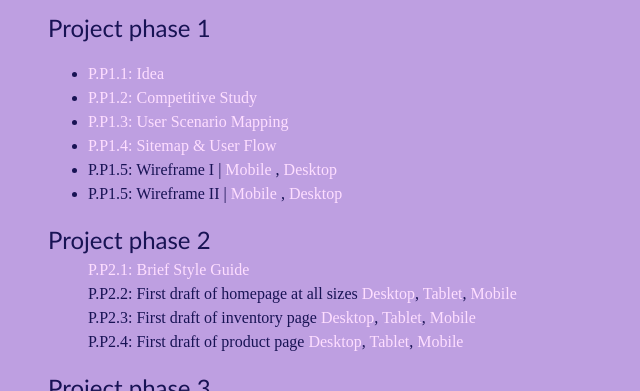
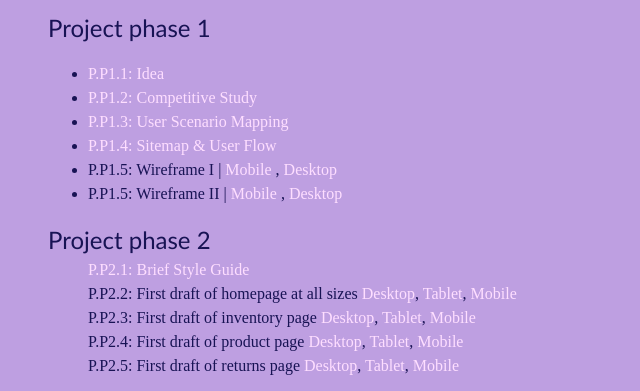
Before and after one commit to jess-huynh/avt415, a plain HTML site: page index.html in a window 1280 px wide. Shown: the part 545-936 px from the top of the page, without its empty margins (0-640 px from the left). Drawn offline with Linux system fonts and the light colour scheme.

Commit message:
Add files via upload

```diff
--- a/index.html
+++ b/index.html
@@ -40,6 +40,7 @@
 			<dd>P.P2.2: First draft of homepage at all sizes <a href="https://xd.adobe.com/view/f8ac30ef-dcbe-4679-90a1-9b282e9c78d8-adff/">Desktop</a>, <a href="https://xd.adobe.com/view/222a01b6-f4d1-49fd-91e6-6e20922a25fa-7779/"> Tablet</a>, <a href="https://xd.adobe.com/view/2d444c10-efc5-45b6-8aeb-ad874cd33cd0-7817/"> Mobile</a> </dd>
 			<dd>P.P2.3: First draft of inventory page <a href="https://xd.adobe.com/view/a4c1ae3f-7f60-46bb-a105-b20f79de2fe0-f192/"> Desktop</a>, <a href="https://xd.adobe.com/view/1ae4ad2d-f510-4f41-863d-6764c9c6dcbc-4fb7/"> Tablet</a>, <a href="https://xd.adobe.com/view/1d6231ea-2874-4516-a3a7-378508e85096-4831/"> Mobile</a></dd>
 			<dd>P.P2.4: First draft of product page <a href="https://xd.adobe.com/view/663a4356-8d6b-41e7-9432-4d433027936a-3369/">Desktop</a>, <a href="https://xd.adobe.com/view/9858a430-718a-4af0-8e21-bc8632b22690-cd0b/"> Tablet</a>, <a href="https://xd.adobe.com/view/de5d2651-ad9e-46c6-b058-a720ca47bd82-8b0e/"> Mobile</a></dd>
+			<dd>P.P2.5: First draft of returns page <a href="https://xd.adobe.com/view/43705935-a033-4b44-9db8-cbd0af309ad3-1623/">Desktop</a>, <a href="https://xd.adobe.com/view/6e94c712-ca26-40a7-b595-5b6d62a136a9-3bc7/"> Tablet</a>, <a href="https://xd.adobe.com/view/4bd15e80-86ca-4c72-98fb-4b0f38ed5031-1e82/"> Mobile</a></dd>
 			</dl>
 			<dl>
 				<dt>Project phase 3</dt>
```
